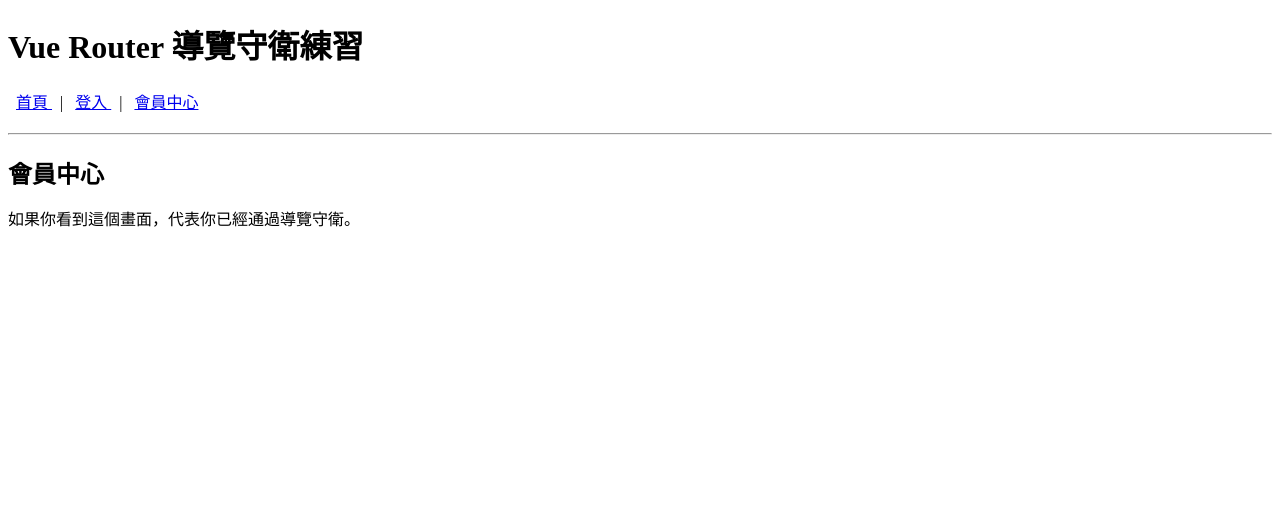
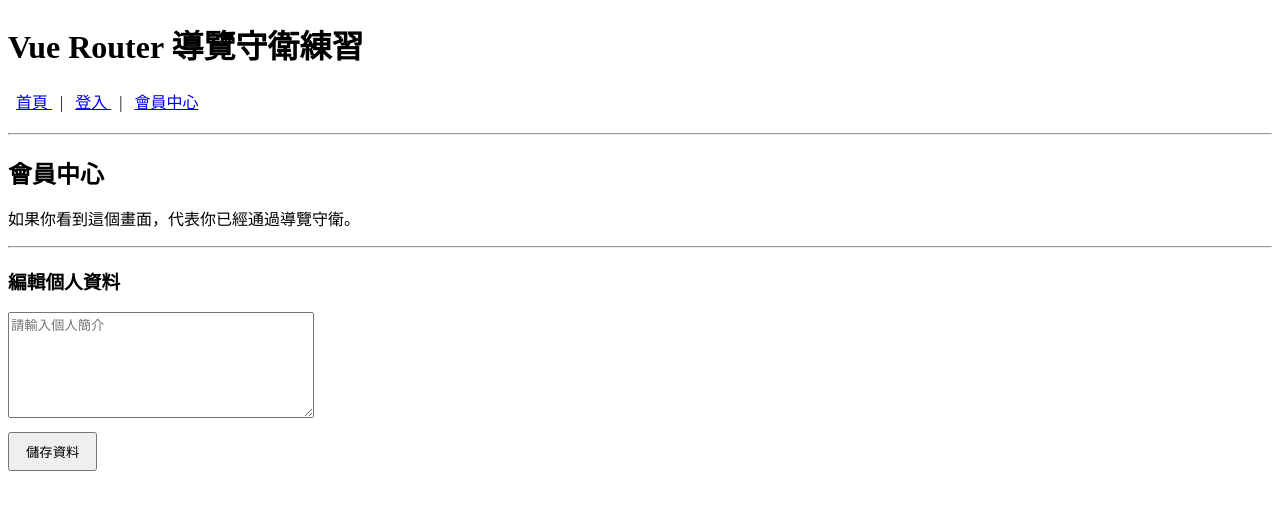
Before and after one commit to TeemoCaption/VueJS-Learn, a Vue app: page /dashboard in a window 1280 px wide. Both pictures are taken after a click on the button "登入". Shown: the top 510 px of the page. Built offline with nearby package versions, Linux system fonts and the light colour scheme.

Commit message:
補充 15-router02 導覽守衛筆記

```diff
--- a/src/main.js
+++ b/src/main.js
@@ -2,8 +2,8 @@
 
 // 從 Vue 匯入 createApp，用來建立 Vue 應用程式
 import {
-    createApp,
-    reactive
+  createApp,
+  reactive
 } from 'vue'
 
 // 匯入根元件 App.vue
@@ -21,9 +21,23 @@
   reactive() 會讓這個物件具有響應式能力。
 */
 const auth = reactive({
-    // 預設讀取 localStorage 的登入狀態
-    isLoggedIn:
-        localStorage.getItem('isLoggedIn') === 'true'
+  // 預設讀取 localStorage 的登入狀態
+  isLoggedIn:
+    localStorage.getItem('isLoggedIn') === 'true',
+
+  /*
+    新增使用者角色。
+
+    member
+    → 一般會員
+
+    guest
+    → 訪客
+
+    之後我們會使用 beforeEnter
+    判斷使用者是否可以進入 Dashboard。
+  */
+  role: 'member'
 })
 
 /*
--- a/src/router/index.js
+++ b/src/router/index.js
@@ -52,7 +52,50 @@
       name: 'dashboard',
 
       // 對應 DashboardView.vue
-      component: DashboardView
+      component: DashboardView,
+
+      /*
+        路由獨享守衛 beforeEnter
+
+        只有在「進入這條 Route」時，
+        才會執行這個守衛。
+      */
+      beforeEnter: (to, from) => {
+        /*
+          取得 main.js：
+
+          app.provide('auth', auth)
+
+          所提供的 auth。
+        */
+        const auth = inject('auth')
+
+        console.log('Dashboard beforeEnter 執行')
+
+        console.log('從：', from.path)
+        console.log('準備前往：', to.path)
+
+        /*
+          檢查使用者角色。
+
+          如果使用者是 guest，
+          就不允許進入 Dashboard。
+        */
+        if (auth.role === 'guest') {
+          /*
+            將使用者重新導向首頁。
+          */
+          return {
+            name: 'home'
+          }
+        }
+
+        /*
+          如果不是 guest，
+          沒有 return 其他 Route，
+          代表允許導航繼續。
+        */
+      }
     }
   ]
 })
--- a/src/views/DashboardView.vue
+++ b/src/views/DashboardView.vue
@@ -1,7 +1,128 @@
 <!-- src/views/DashboardView.vue -->
 
 <script setup>
-// 會員中心目前不需要額外 JavaScript 邏輯
+// 從 Vue 匯入 ref
+// 用來建立響應式資料
+import { ref } from 'vue'
+
+// 從 Vue Router 匯入 Composition API 版本的導航守衛
+import {
+    onBeforeRouteUpdate,
+    onBeforeRouteLeave
+} from 'vue-router'
+
+/*
+  使用者正在編輯的個人簡介。
+
+  ref() 建立響應式資料。
+*/
+const profileText = ref('')
+
+/*
+  紀錄是否存在尚未儲存的修改。
+
+  false
+  → 沒有未儲存資料
+
+  true
+  → 有資料還沒儲存
+*/
+const hasUnsavedChanges = ref(false)
+
+/*
+  當輸入框內容發生變化時執行。
+*/
+function handleInput() {
+    // 標記目前存在尚未儲存的修改
+    hasUnsavedChanges.value = true
+}
+
+/*
+  模擬儲存資料。
+*/
+function saveProfile() {
+    /*
+      真實專案可能會在這裡：
+
+      await axios.put(...)
+      await fetch(...)
+      呼叫後端 API
+
+      現在先單純模擬儲存成功。
+    */
+
+    // 儲存完成，所以不再有未儲存修改
+    hasUnsavedChanges.value = false
+
+    alert('資料已儲存')
+}
+
+/*
+  onBeforeRouteUpdate
+
+  當目前 Route 發生改變，
+  但是 DashboardView 元件仍然被重複使用時執行。
+
+  例如：
+  /users/1
+  →
+  /users/2
+
+  元件沒有被重新建立，
+  但是 Route 資訊發生改變。
+*/
+onBeforeRouteUpdate((to, from) => {
+    console.log('Dashboard Route 更新')
+
+    console.log('原本：', from.fullPath)
+
+    console.log('新的：', to.fullPath)
+})
+
+/*
+  onBeforeRouteLeave
+
+  當使用者準備離開 Dashboard 時執行。
+
+  如果資料尚未儲存，
+  就詢問使用者是否確定離開。
+*/
+onBeforeRouteLeave((to, from) => {
+    /*
+      如果沒有尚未儲存的修改，
+      就直接允許導航繼續。
+    */
+    if (!hasUnsavedChanges.value) {
+        return
+    }
+
+    /*
+      如果有尚未儲存的修改，
+      跳出瀏覽器確認視窗。
+    */
+    const answer = window.confirm(
+        '資料尚未儲存，確定要離開嗎？'
+    )
+
+    /*
+      如果使用者選擇取消：
+
+      answer === false
+
+      return false
+      → 取消這次導航
+      → 留在 Dashboard
+    */
+    if (!answer) {
+        return false
+    }
+
+    /*
+      如果使用者按下確定，
+      沒有回傳 false，
+      導航就會繼續。
+    */
+})
 </script>
 
 <template>
@@ -11,6 +132,36 @@
         <p>
             如果你看到這個畫面，代表你已經通過導覽守衛。
         </p>
+
+        <hr />
+
+        <h3>編輯個人資料</h3>
+
+        <!--
+      v-model 綁定 profileText。
+
+      在 template 裡使用 ref 時，
+      Vue 會自動解包，所以不用寫 profileText.value。
+
+      @input 代表每當輸入內容改變，
+      就執行 handleInput()。
+    -->
+        <textarea v-model="profileText" @input="handleInput" placeholder="請輸入個人簡介"></textarea>
+
+        <br />
+
+        <!-- 儲存目前修改 -->
+        <button @click="saveProfile">
+            儲存資料
+        </button>
+
+        <!--
+      如果有尚未儲存的修改，
+      顯示提示文字。
+    -->
+        <p v-if="hasUnsavedChanges">
+            目前有尚未儲存的修改
+        </p>
     </div>
 </template>
 
@@ -18,4 +169,15 @@
 h2 {
     margin-bottom: 10px;
 }
+
+textarea {
+    width: 300px;
+    height: 100px;
+    margin-bottom: 10px;
+}
+
+button {
+    padding: 8px 16px;
+    cursor: pointer;
+}
 </style>
```
Also changed, not shown: 1 other file (tests, documents, lock files or other folders).
